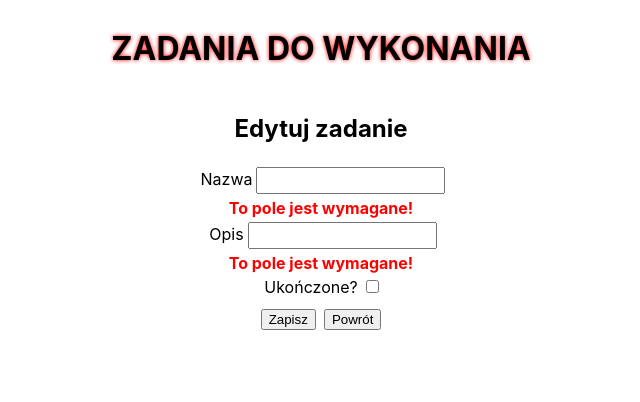
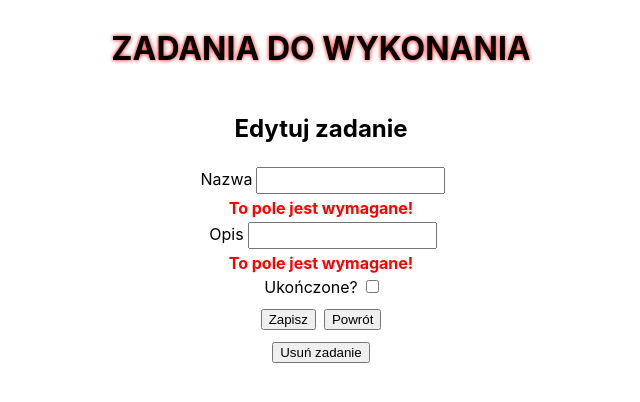
Before and after one commit to JasonNumberThirteen/ReactTodoTasksFrontend, a React (Create React App) app: page /task/edit/1 in a window 1280 px wide. Shown: the top 402 px of the page, without its empty margins (319-959 px from the left). Built offline with nearby package versions, Linux system fonts and the light colour scheme; no server answers.

Commit message:
Add a button for removing tasks in the task editor

```diff
--- a/src/components/taskEditor.jsx
+++ b/src/components/taskEditor.jsx
@@ -25,6 +25,17 @@ const TaskEditor = () =>
 			body: JSON.stringify(data)
 		}).then(() => un("/"))
 		.catch((error) => console.log(error.message));
+	};
+	const onRemoveClick = () =>
+	{
+		if(window.confirm("Czy na pewno chcesz usunąć to zadanie?"))
+		{
+			fetch("http://localhost:8080/api/tasks/" + taskid,
+			{
+				method: "DELETE"
+			}).then(() => un("/"))
+			.catch((error) => console.log(error.message));
+		}
 	};
 	const onBackClick = () => un("/");
 
@@ -75,6 +86,10 @@ const TaskEditor = () =>
 					</button>
 				</div>
 			</form>
+
+			<button onClick = {() => onRemoveClick()}>
+				Usuń zadanie
+			</button>
 		</div>
 	);
 };
```
